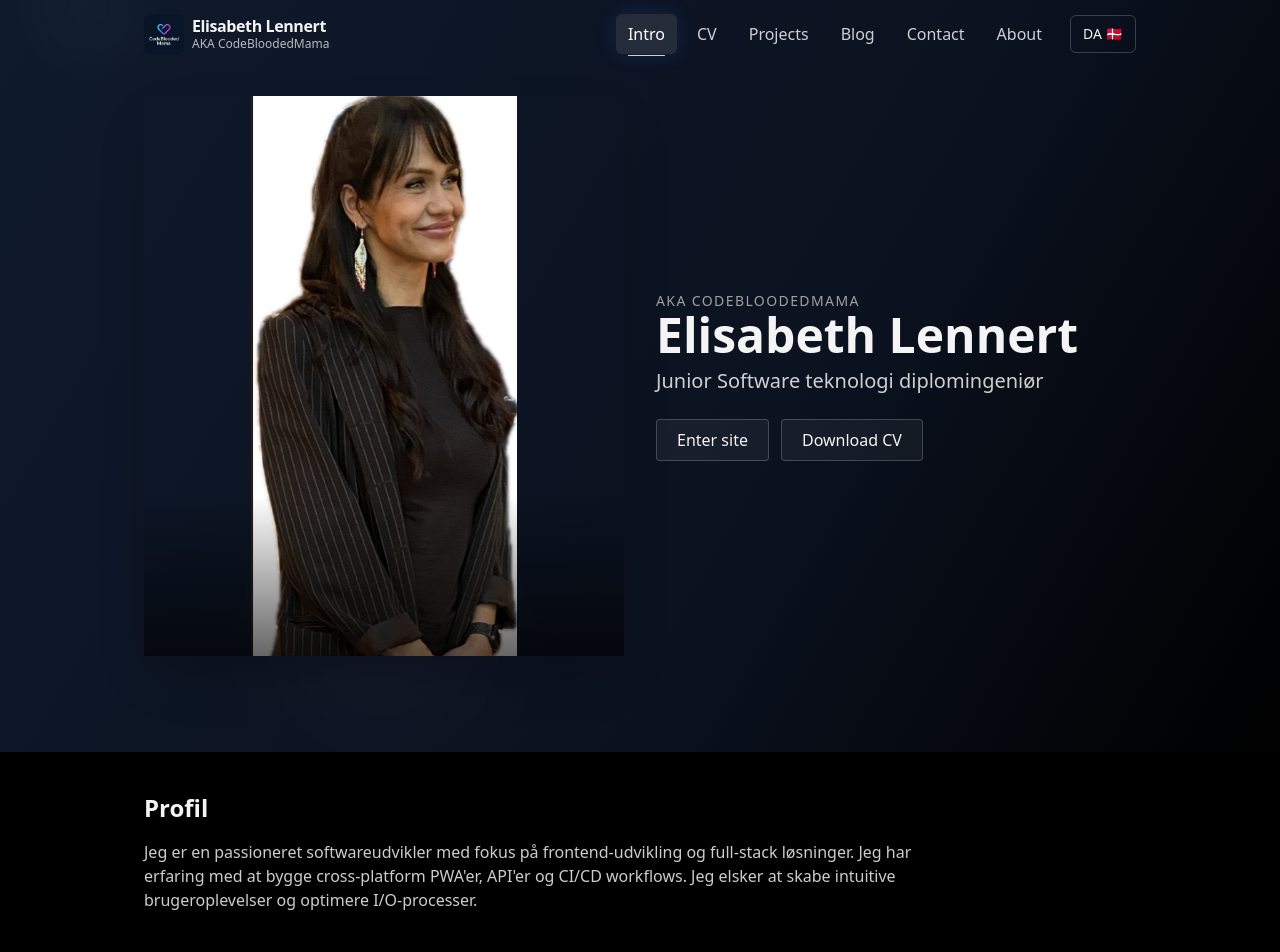
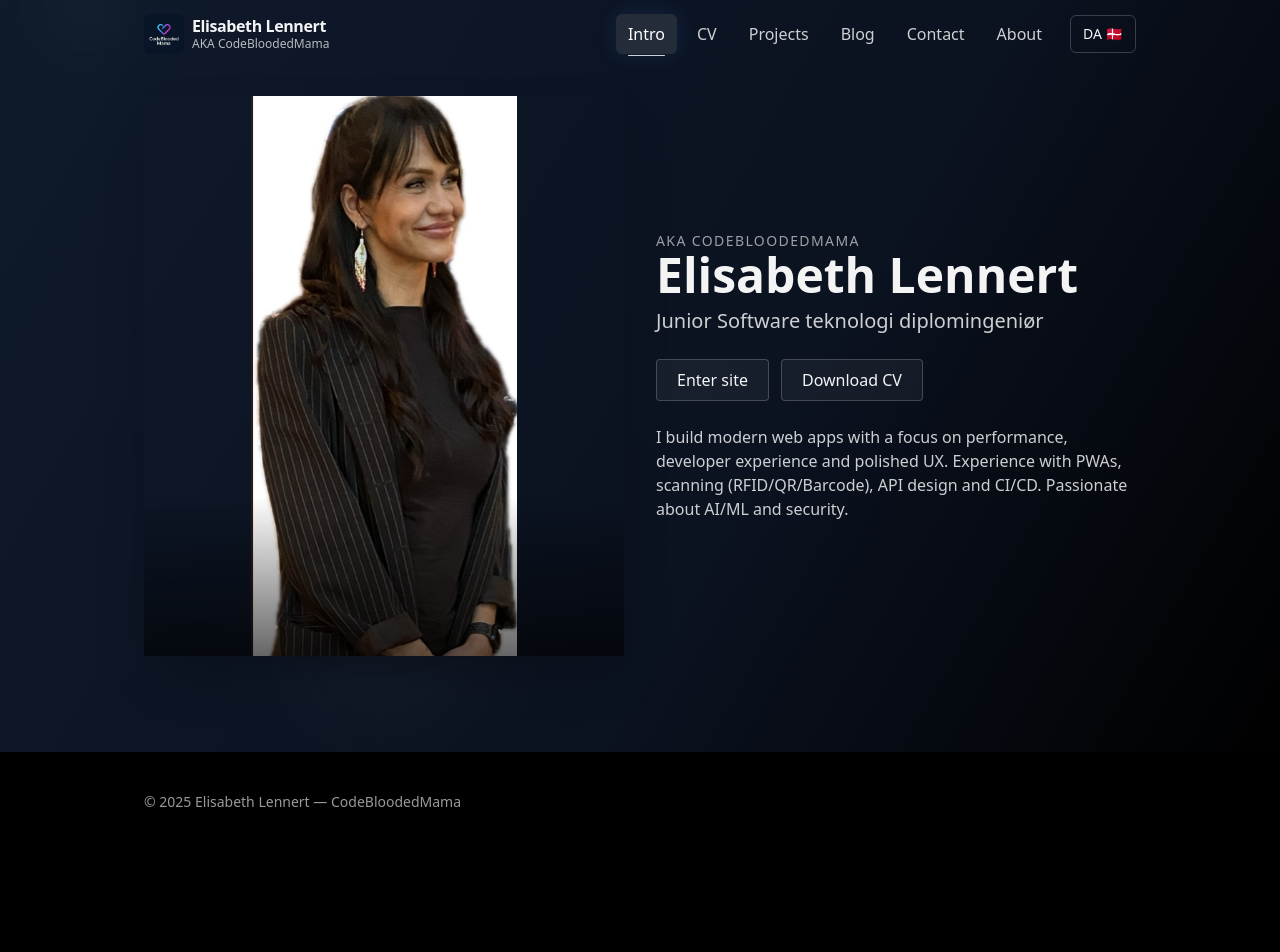
Before and after one commit to CodeBloodedMama/CodeBloodedMamaPortfolio, a Next.js app: page / in a window 1280 px wide. Shown: the top 952 px of the page. After the commit the page ends 852 px from the top, so only its background shows below. Built offline with nearby package versions, Linux system fonts and the light colour scheme.

Commit message:
Refactor HeroLanding component: integrate language support for title and intro, enhance layout, and improve accessibility features.

```diff
--- a/app/page.tsx
+++ b/app/page.tsx
@@ -12,12 +12,9 @@ export default function Page({ searchParams }:{ searchParams:{ lang?: string } }
     <Suspense fallback={<div className="text-center text-white/70">Loading...</div>}>
       <HeroLanding
         name={data.name}
-        title={data.title} />
-      <Section title={lang === "en" ? "About" : "Profil"}>
-        <p className="max-w-3xl text-white/80">
-          {'intro' in data ? data.intro : "" }
-        </p>
-      </Section>
+        title={data.title}
+        intro={data.intro}
+      />
       </Suspense>
 
 
--- a/components/HeroLanding.tsx
+++ b/components/HeroLanding.tsx
@@ -1,9 +1,29 @@
-'use client';
+"use client";
 import { motion } from "framer-motion";
 import Link from "next/link";
 import { Suspense } from "react";
+import { useLang } from "@/components/i18n/LanguageProvider";
 
-export default function HeroLanding({ name, title }:{ name:string; title:string; }){
+export default function HeroLanding({ name, title }: { name: string; title: string }) {
+  const { lang } = useLang();
+
+  const T = {
+    da: {
+      aka: "aka CodeBloodedMama",
+      enter: "Gå til CV",
+      download: "Download CV",
+      intro:
+        "Jeg bygger moderne webapps med fokus på performance, udvikleroplevelse og en lækker brugeroplevelse. Erfaring med PWA, scanning (RFID/QR/Barcode), API-design og CI/CD. Jeg brænder for AI/ML og IT-sikkerhed.",
+    },
+    en: {
+      aka: "aka CodeBloodedMama",
+      enter: "Enter site",
+      download: "Download CV",
+      intro:
+        "I build modern web apps with a focus on performance, developer experience and polished UX. Experience with PWAs, scanning (RFID/QR/Barcode), API design and CI/CD. Passionate about AI/ML and security.",
+    },
+  }[lang];
+
   return (
     <Suspense fallback={<div>Loading...</div>}>
       <section className="relative overflow-hidden bg-hero-gradient">
@@ -12,19 +32,44 @@ export default function HeroLanding({ name, title }:{ name:string; title:string;
           <div className="absolute top-1/3 right-10 w-16 h-16 rounded-full bg-white/10 blur-xl animate-ping"></div>
           <div className="absolute bottom-10 left-1/4 w-32 h-32 rounded-full bg-white/5 blur-3xl"></div>
         </div>
+
         <div className="max-w-5xl mx-auto px-4 py-16 md:py-24 grid md:grid-cols-2 gap-8 items-center">
-        <motion.div initial={{opacity:0, x:-30}} animate={{opacity:1, x:0}} transition={{duration:.6}} className="relative">
-          <img src="/hero-fullbody.jpg" alt={name} className="w-full max-h-[70vh] object-contain object-bottom rounded-lg shadow-2xl" />
+          <motion.div
+            initial={{ opacity: 0, x: -30 }}
+            animate={{ opacity: 1, x: 0 }}
+            transition={{ duration: 0.6 }}
+            className="relative"
+          >
+            <img
+              src="/hero-fullbody.jpg"
+              alt={name}
+              className="w-full max-h-[70vh] object-contain object-bottom rounded-lg shadow-2xl"
+            />
             <div className="absolute inset-x-0 bottom-0 h-40 bg-gradient-to-t from-black/60 to-transparent"></div>
           </motion.div>
-        <motion.div initial={{opacity:0, y:20}} animate={{opacity:1, y:0}} transition={{duration:.6, delay:.15}}>
-          <p className="text-sm uppercase tracking-widest text-white/60">aka CodeBloodedMama</p>
+
+          <motion.div
+            initial={{ opacity: 0, y: 20 }}
+            animate={{ opacity: 1, y: 0 }}
+            transition={{ duration: 0.6, delay: 0.15 }}
+          >
+            <p className="text-sm uppercase tracking-widest text-white/60">{T.aka}</p>
             <h1 className="text-4xl md:text-5xl font-bold leading-tight">{name}</h1>
             <p className="mt-2 text-xl text-white/80">{title}</p>
+
             <div className="mt-6 flex flex-wrap gap-3">
-            <Link href="/cv" className="btn glow">Enter site</Link>
-            <a href="/Elisabeth_Lennert_CV.pdf" download="Elisabeth_Lennert_CV.pdf" className="btn glow">Download CV</a>
+              <Link href="/cv" className="btn glow">
+                {T.enter}
+              </Link>
+              <a
+                href="/Elisabeth_Lennert_CV.pdf"
+                download="Elisabeth_Lennert_CV.pdf"
+                className="btn glow"
+              >
+                {T.download}
+              </a>
             </div>
+            <p className="mt-6 text-white/80">{T.intro}</p>
           </motion.div>
         </div>
       </section>
```
Lines whose indentation alone changed are shown as unchanged.
